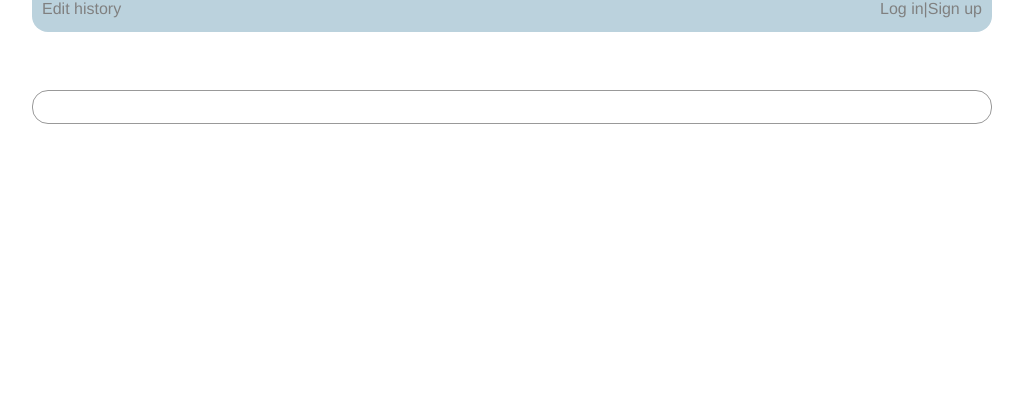
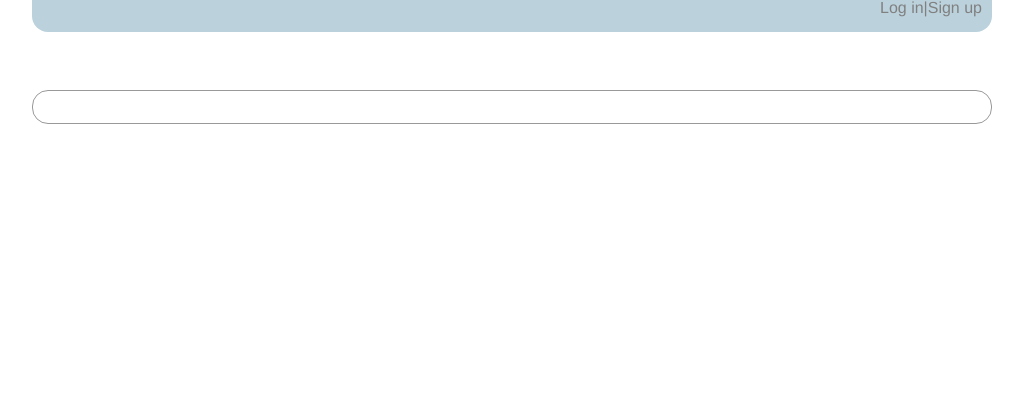
Before and after one commit to romanlevin/roman-wiki, a Python web app: template templates/base.html in a window 1280 px wide. Shown: the top 420 px of the page, without its empty margins (128-1151 px from the left). Run offline with Jinja, Linux system fonts and the light colour scheme; the template is opened without the code that fills it, so the values that code supplies are empty.

Commit message:
Fixed #10.
"Edit history" link should work correctly now, unless the page does not
exist.

```diff
--- a/static/style.css
+++ b/static/style.css
@@ -1,3 +1,39 @@
+html, body, div, span,
+h1, h2, h3, h4, h5, h6, p, blockquote, pre,
+a, abbr, acronym, address, big, cite, code,
+img, ins, kbd, q, s, samp,
+small, strike, strong,
+dl, dt, dd, ol, ul, li,
+fieldset, form, label, legend,
+table, caption, tbody, tfoot, thead, tr, th, td {
+    margin: 0;
+    padding: 0;
+    border: 0;
+    outline: 0;
+    font-size: 100%;
+    vertical-align: baseline;
+    background: transparent;
+}
+body {
+    line-height: 1;
+}
+ol, ul {
+    list-style: none;
+}
+blockquote, q {
+    quotes: none;
+}
+blockquote:before, blockquote:after,
+q:before, q:after {
+    content: '';
+    content: none;
+}
+
+table {
+    border-collapse: collapse;
+    border-spacing: 0;
+}
+
 body {
     /*position: relative;*/
     font-family: Helvetica, Arial, sans-serif;
--- a/templates/base.html
+++ b/templates/base.html
@@ -18,9 +18,11 @@
 					<a href="/login" class="login-link">Log in</a>|<a href="/signup" class="login-link">Sign up</a>
 				{% endif %}
 				</div>
+				{% if page_name %}
 				<div class="edit-area">
-					<a href="/_history{{ title }}" class="login-link">Edit history</a>
+					<a href="/_history{{ page_name }}" class="login-link">Edit history</a>
 				</div>
+				{% endif %}
 			</nav>
 		{% endblock header %}
 	</header>
--- a/templates/edit.jinja
+++ b/templates/edit.jinja
@@ -1,14 +1,12 @@
 
 {% extends "base.html" %}
-{% block title %}
-	{{ page.title }}
-{% endblock title %}
+{% block title %}{{ page_name }}{% endblock title %}
 {% block content %}
 	{% if not page %}
 		<h1>New page!</h1>
 		<p>This page is empty. Why don't you write something?</p>
 	{% else %}
-		<h1>{{ page.title }}</h1>
+		<h1>{{ page_name }}</h1>
 	{% endif %}
 	{% if user %}
 		<form method="post">
--- a/templates/login.jinja
+++ b/templates/login.jinja
@@ -1,6 +1,6 @@
 {% extends "base.html" %}
 {% block title %}
-	Login
+Login
 {% endblock title %}
 {% block content %}
 <form method="post">
--- a/templates/page.jinja
+++ b/templates/page.jinja
@@ -1,12 +1,12 @@
 {% extends "base.html" %}
-{% block title %}{{ title }}{% endblock title %}
+{% block title %}{{ page_name }}{% endblock title %}
 {% block content %}
     <section class="post">
         <header class="post-title">
-            <h1>{{ title }}</h1>
+            <h1>{{ page_name }}</h1>
         </header>
         <div class="post-content">{{ revision.body }}</div>
         <footer class="post-time">{{ revision.date }}</footer>
     </section>
-    <a href="/_edit{{ title }}">Edit this page.</a>
+    <a href="/_edit{{ page_name }}">Edit this page.</a>
 {% endblock %}
--- a/templates/signup.jinja
+++ b/templates/signup.jinja
@@ -1,6 +1,6 @@
 {% extends "base.html" %}
 {% block title %}
-	Signup
+Signup
 {% endblock title %}
 {% block content %}
 	<form method="post">
```
Also changed, not shown: handlers/wiki.py (+6 -2 lines).
